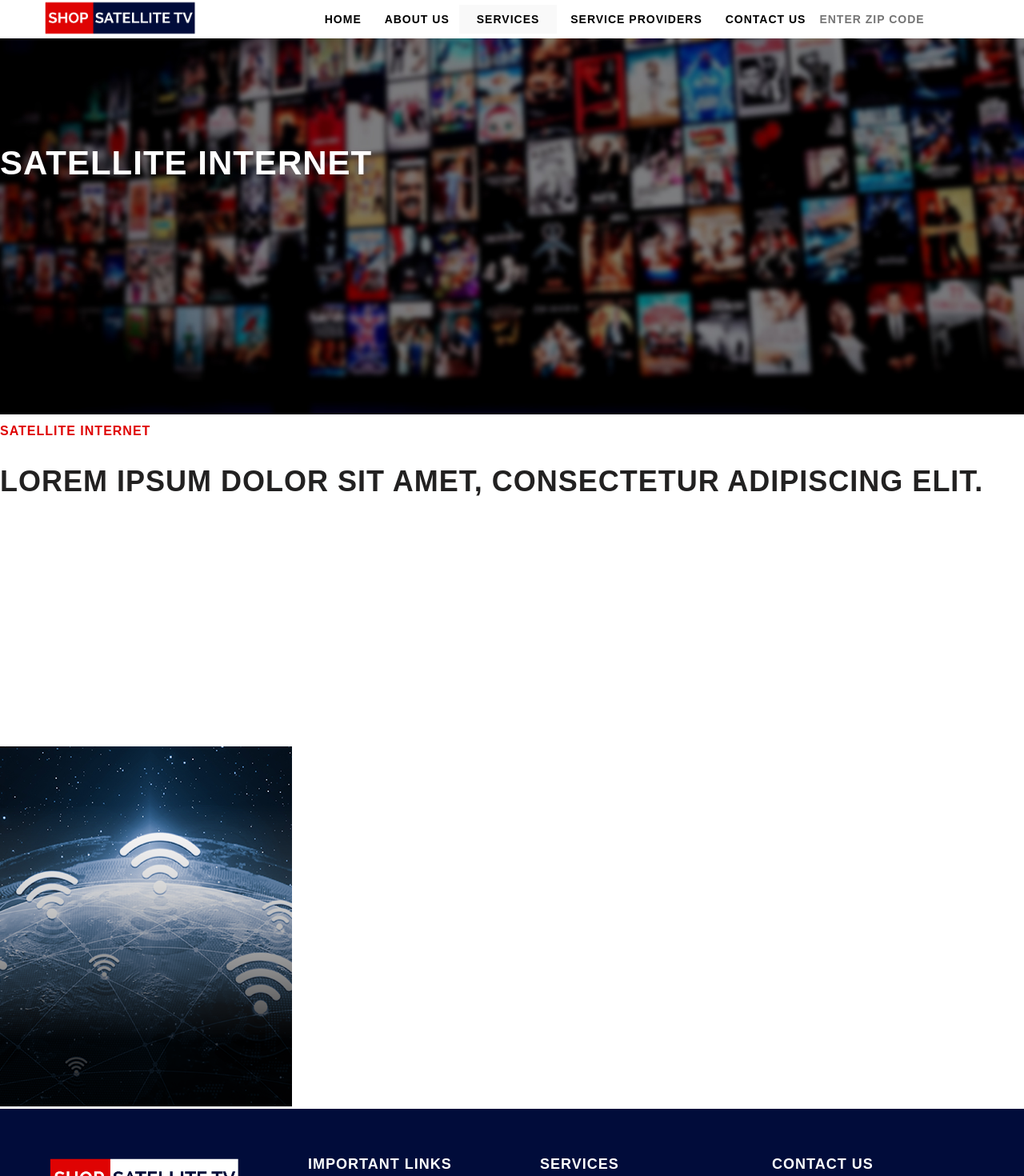
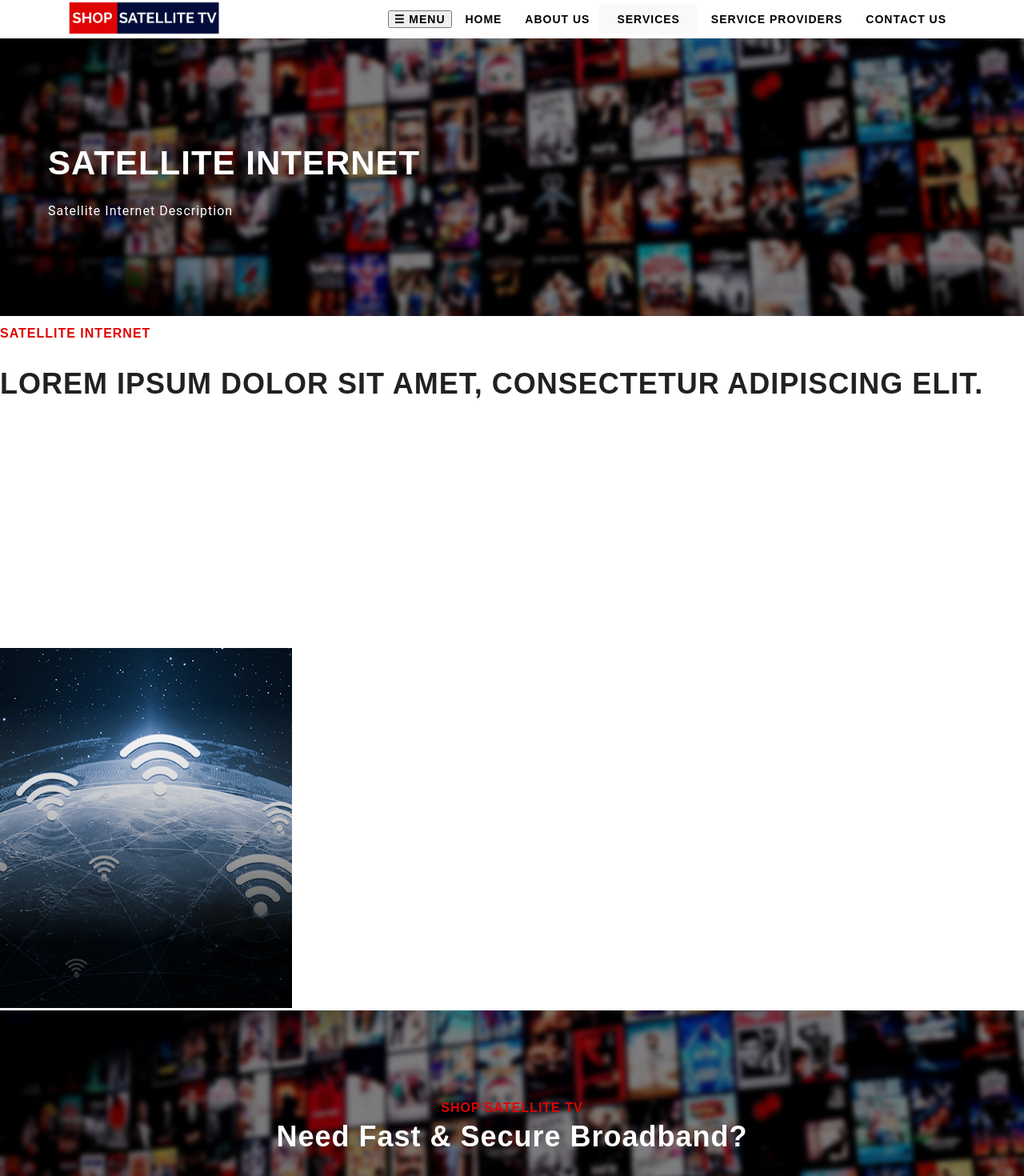
Before and after one commit to Sherdil07/CableTv, a React (Create React App) app: page /services/satellite-internet in a window 1280 px wide. Shown: the top 1470 px of the page at 80% size. Built offline with nearby package versions, Linux system fonts and the light colour scheme.

Commit message:
Sidebar Menu

```diff
--- a/src/components/ContatctUs.jsx
+++ b/src/components/ContatctUs.jsx
@@ -1,5 +1,4 @@
 import React from "react";
-import About from "../pages/About";
 import ContactForm from "../pages/ContactForm";
 import HeroCommon from "../pages/HeroCommon";
 import "../styles/ContactUs.css";
--- a/src/components/Navbar.jsx
+++ b/src/components/Navbar.jsx
@@ -1,4 +1,4 @@
-import React from "react";
+import React, { useState } from "react";
 import logo from "../assests/header-Logo.png";
 import { Link } from "react-router-dom";
 import "../styles/Navbar.css";
@@ -11,6 +11,11 @@ const servicesOptions = [
 ];
 
 function Navbar() {
+  const [isSidebarOpen, setIsSidebarOpen] = useState(false);
+
+  const toggleSidebar = () => {
+    setIsSidebarOpen(!isSidebarOpen);
+  };
   return (
     <div className="container">
       <div className="Navbar">
@@ -18,12 +23,15 @@ function Navbar() {
           <img src={logo} alt="logo" />
         </div>
         <div className="rightSide">
+          <button className="menu-button" onClick={toggleSidebar}>
+            ☰ Menu
+          </button>
           <Link to="/"> Home </Link>
           <Link to="/about"> About Us</Link>
           <div className="dropdown">
             <button className="dropbtn">
-            <Link to="/services"> Services</Link>
-              </button>
+              <Link to="/services"> Services</Link>
+            </button>
             <div className="dropdown-content">
               {servicesOptions.map((service, index) => (
                 <Link
@@ -37,15 +45,40 @@ function Navbar() {
           </div>
           <Link to="/serviceproviders"> Service Providers</Link>
           <Link to="/contactus"> Contact Us</Link>
-          <>
-            <input
-              className="header-searchBar"
-              type="text"
-              placeholder="Enter Zip Code"
-            />
-          </>
         </div>
       </div>
+      {isSidebarOpen && (
+        <div className="sidebar">
+          <div className="sidebar-header">
+            <button className="close-button" onClick={toggleSidebar}>
+              ×
+            </button>
+          </div>
+          <div className="sidebar-content">
+            {/* Links */}
+            <Link to="/"> Home </Link>
+            <Link to="/about"> About Us</Link>
+            <div className="dropdown">
+              <button className="dropbtn">
+                <Link to="/services"> Services</Link>
+              </button>
+              <div className="dropdown-content">
+                {servicesOptions.map((service, index) => (
+                  <Link
+                    key={index}
+                    to={`/services/${service.replace(" ", "-").toLowerCase()}`}
+                  >
+                    {service}
+                  </Link>
+                ))}
+              </div>
+            </div>
+
+            <Link to="/serviceproviders"> Service Providers</Link>
+            <Link to="/contactus"> Contact Us</Link>
+          </div>
+        </div>
+      )}
     </div>
   );
 }
--- a/src/pages/CableInternet.jsx
+++ b/src/pages/CableInternet.jsx
@@ -1,18 +1,23 @@
 import React from "react";
-import About from "./About";
 import CableInternetImg from "../assests/cable-int.png";
 import ProvidersCommon from "./ProvidersCommon";
+import HeroCommon from "./HeroCommon";
+import HeroSection from "./HeroSection";
 
 const CableInternet = () => {
   return (
     <div className="CableInternet">
-      <About heading="Cable Internet" />
+      <HeroCommon
+        heading="Cable Internet"
+        description="Cable Internet Description"
+      />
       <ProvidersCommon
         title="Cable Internet"
         heading="Lorem ipsum dolor sit amet, consectetur adipiscing elit."
         description="Lorem ipsum dolor sit amet, consectetur adipiscing elit. Nulla vulputate nisl nec diam convallis sodales. Pellentesque semper, tellus at lacinia suscipit, sapien erat tincidunt dolor, quis dictum leo augue id dui. Duis tincidunt nisl turpis, quis fringilla mi fringilla sit amet. Sed auctor, eros non hendrerit tincidunt, eros urna mattis tellus, vitae pellentesque turpis elit sit amet mi. Sed in nunc ac metus viverra ultrices. Integer imperdiet varius consectetur. Nulla id neque vel est varius viverra. Mauris ultricies commodo dui vitae eleifend. Quisque viverra turpis eu augue dapibus tristique.        "
         imageSrc={CableInternetImg}
       />
+      <HeroSection />
     </div>
   );
 };
--- a/src/pages/CableTv.jsx
+++ b/src/pages/CableTv.jsx
@@ -1,18 +1,21 @@
 import React from "react";
-import About from "./About";
 import ProvidersCommon from "./ProvidersCommon";
 import CableTvImg from "../assests/cable-tv.png";
+import HeroCommon from "./HeroCommon";
+import HeroSection from "./HeroSection";
+
 
 const CableTv = () => {
   return (
     <div className="CableTv">
-      <About heading="Cable Tv" />
+      <HeroCommon heading="Cable Tv" description="Cable Tv Description" />
       <ProvidersCommon
         title="Cable Tv"
         heading="Lorem ipsum dolor sit amet, consectetur adipiscing elit."
         description="Lorem ipsum dolor sit amet, consectetur adipiscing elit. Nulla vulputate nisl nec diam convallis sodales. Pellentesque semper, tellus at lacinia suscipit, sapien erat tincidunt dolor, quis dictum leo augue id dui. Duis tincidunt nisl turpis, quis fringilla mi fringilla sit amet. Sed auctor, eros non hendrerit tincidunt, eros urna mattis tellus, vitae pellentesque turpis elit sit amet mi. Sed in nunc ac metus viverra ultrices. Integer imperdiet varius consectetur. Nulla id neque vel est varius viverra. Mauris ultricies commodo dui vitae eleifend. Quisque viverra turpis eu augue dapibus tristique.        "
         imageSrc={CableTvImg}
       />
+      <HeroSection/>
     </div>
   );
 };
--- a/src/pages/SatelliteInternet.jsx
+++ b/src/pages/SatelliteInternet.jsx
@@ -1,18 +1,23 @@
 import React from "react";
-import About from "./About";
+import HeroCommon from "./HeroCommon";
 import SatelliteInternetImg from "../assests/satellite-int.png";
 import ProvidersCommon from "./ProvidersCommon";
+import HeroSection from "./HeroSection";
 
 const SatelliteInternet = () => {
   return (
     <div className="SatelliteInternet">
-      <About heading="Satellite Internet" />
+      <HeroCommon
+        heading="Satellite Internet"
+        description="Satellite Internet Description"
+      />
       <ProvidersCommon
         title="Satellite Internet"
         heading="Lorem ipsum dolor sit amet, consectetur adipiscing elit."
         description="Lorem ipsum dolor sit amet, consectetur adipiscing elit. Nulla vulputate nisl nec diam convallis sodales. Pellentesque semper, tellus at lacinia suscipit, sapien erat tincidunt dolor, quis dictum leo augue id dui. Duis tincidunt nisl turpis, quis fringilla mi fringilla sit amet. Sed auctor, eros non hendrerit tincidunt, eros urna mattis tellus, vitae pellentesque turpis elit sit amet mi. Sed in nunc ac metus viverra ultrices. Integer imperdiet varius consectetur. Nulla id neque vel est varius viverra. Mauris ultricies commodo dui vitae eleifend. Quisque viverra turpis eu augue dapibus tristique.        "
         imageSrc={SatelliteInternetImg}
       />
+      <HeroSection />
     </div>
   );
 };
--- a/src/pages/SatelliteTv.jsx
+++ b/src/pages/SatelliteTv.jsx
@@ -1,17 +1,21 @@
 import React from "react";
-import About from "./About";
 import SatelliteTvImg from "../assests/satellite-tv.png";
 import ProvidersCommon from "./ProvidersCommon";
+import HeroCommon from "./HeroCommon";
+
+import HeroSection from "./HeroSection";
+
 const SatelliteTv = () => {
   return (
     <div className="SatelliteTv">
-      <About heading="Satellite Tv" />
+      <HeroCommon heading="Satellite Tv" description="Satellite Description" />
       <ProvidersCommon
         title="Satellite Tv"
         heading="Lorem ipsum dolor sit amet, consectetur adipiscing elit."
         description="Lorem ipsum dolor sit amet, consectetur adipiscing elit. Nulla vulputate nisl nec diam convallis sodales. Pellentesque semper, tellus at lacinia suscipit, sapien erat tincidunt dolor, quis dictum leo augue id dui. Duis tincidunt nisl turpis, quis fringilla mi fringilla sit amet. Sed auctor, eros non hendrerit tincidunt, eros urna mattis tellus, vitae pellentesque turpis elit sit amet mi. Sed in nunc ac metus viverra ultrices. Integer imperdiet varius consectetur. Nulla id neque vel est varius viverra. Mauris ultricies commodo dui vitae eleifend. Quisque viverra turpis eu augue dapibus tristique.        "
         imageSrc={SatelliteTvImg}
       />
+      <HeroSection />
     </div>
   );
 };
--- a/src/styles/Navbar.css
+++ b/src/styles/Navbar.css
@@ -50,3 +50,7 @@
 .dropdown:hover .dropdown-content {
   display: block;
 }
+/* for sidebar menu */
+/* Existing styles for Navbar */
+
+/* New styles for sidebar */
```
Also changed, not shown: src/styles/ContactUs.css (+0 -9 lines).
